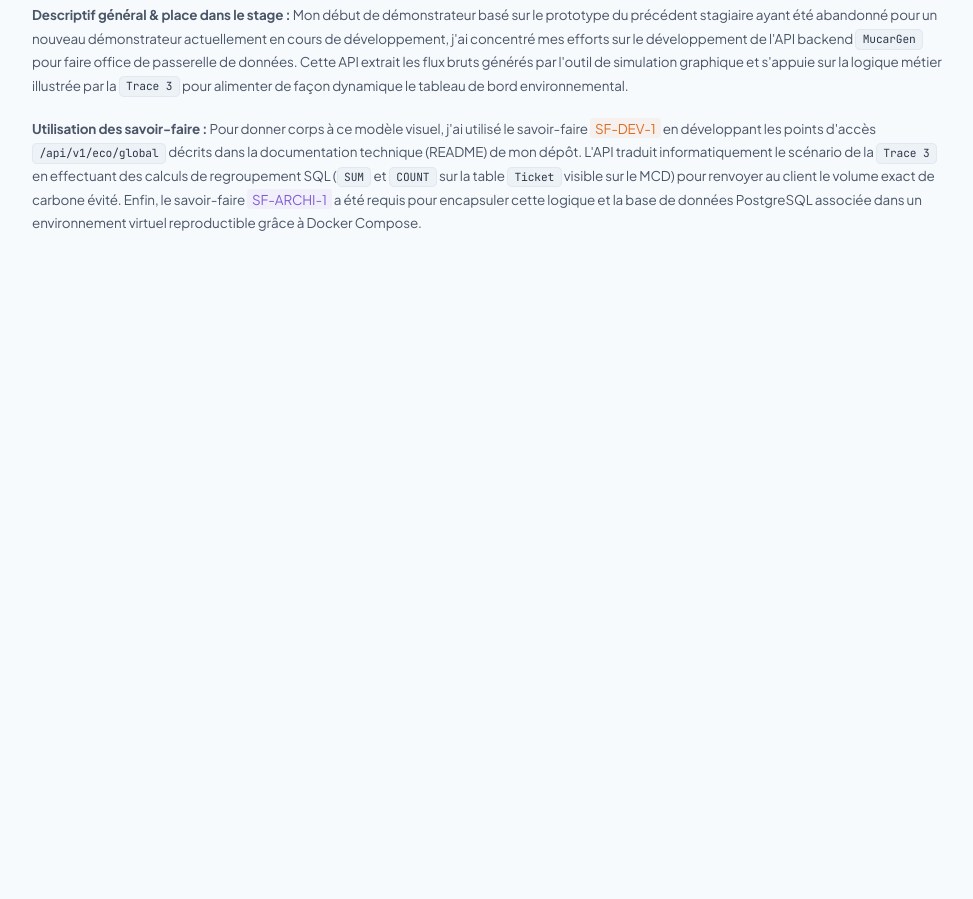
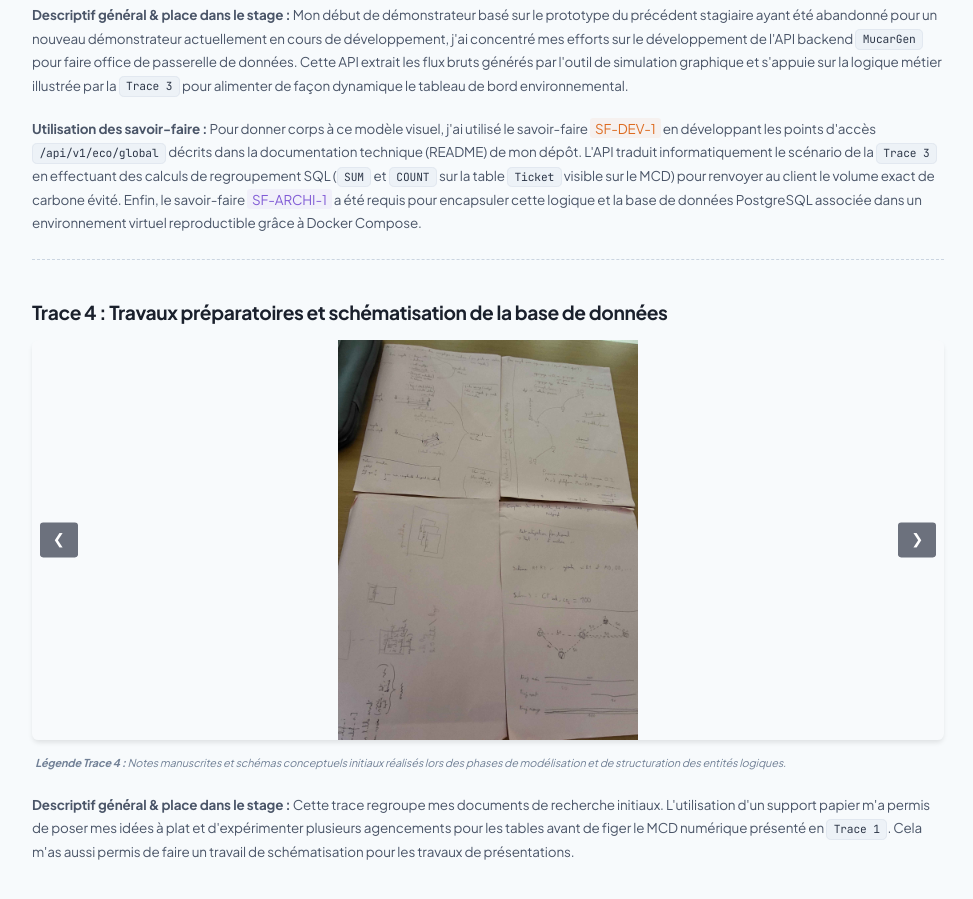
Before and after one commit to aliuluan/portfolio-stage-mucar, a plain HTML site: page technique.html in a window 1280 px wide. Shown: the part 2493-3392 px from the top of the page, without its empty margins (272-1245 px from the left). Before the commit the page ends 2795 px from the top, so only its background shows below. Drawn offline with Linux system fonts and the light colour scheme.

Commit message:
ajout de 2 traces

```diff
--- a/css/style.css
+++ b/css/style.css
@@ -401,6 +401,56 @@ span[style*="color: #3b82f6"] {
     box-shadow: inset 0 2px 4px rgba(0,0,0,0.01);
 }
 
+/* Container du carrousel */
+.carousel-container {
+    position: relative;
+    max-width: 100%;
+    margin: 20px auto;
+    overflow: hidden;
+    border-radius: 8px;
+    box-shadow: 0 4px 6px -1px rgb(0 0 0 / 0.1);
+    background: #f8fafc;
+}
+
+/* Cacher les images par défaut */
+.carousel-slide {
+    display: none;
+    text-align: center;
+}
+
+/* Afficher l'image active */
+.carousel-slide.active {
+    display: block;
+}
+
+.carousel-slide img {
+    max-height: 500px;
+    object-fit: contain;
+    width: 100%;
+}
+
+/* Boutons de navigation (Flèches) */
+.carousel-btn {
+    position: absolute;
+    top: 50%;
+    transform: translateY(-50%);
+    background-color: rgba(15, 23, 42, 0.6);
+    color: white;
+    border: none;
+    padding: 12px 16px;
+    cursor: pointer;
+    font-size: 18px;
+    border-radius: 4px;
+    transition: background-color 0.2s;
+}
+
+.carousel-btn:hover {
+    background-color: rgba(15, 23, 42, 0.9);
+}
+
+.carousel-btn.prev { left: 10px; }
+.carousel-btn.next { right: 10px; }
+
 /* ==========================================================================
    6. BALISAGE CHROMATIQUE DES SAVOIR-FAIRE (TEXTE)
    ========================================================================== */
--- a/js/app.js
+++ b/js/app.js
@@ -23,6 +23,28 @@ function switchSubPage(subPageId) {
     if (window.event && window.event.currentTarget) {
         window.event.currentTarget.classList.add('active');
     }
+}
+
+let currentSlide = 0;
+
+function moveSlide(direction) {
+    const slides = document.querySelectorAll('.carousel-slide');
+    if (slides.length === 0) return;
+
+    // Masquer la diapo actuelle
+    slides[currentSlide].classList.remove('active');
+
+    // Calculer le nouvel index
+    currentSlide += direction;
+
+    if (currentSlide >= slides.length) {
+        currentSlide = 0;
+    } else if (currentSlide < 0) {
+        currentSlide = slides.length - 1;
+    }
+
+    // Afficher la nouvelle diapo
+    slides[currentSlide].classList.add('active');
 }
 
 // ==========================================================================
--- a/technique.html
+++ b/technique.html
@@ -94,6 +94,25 @@ CHECK (heure_debut <= heure_fin);
             <p><b>Descriptif général & place dans le stage :</b> Mon début de démonstrateur basé sur le prototype du précédent stagiaire ayant été abandonné pour un nouveau démonstrateur actuellement en cours de développement, j'ai concentré mes efforts sur le développement de l'API backend <tt>MucarGen</tt> pour faire office de passerelle de données. Cette API extrait les flux bruts générés par l'outil de simulation graphique et s'appuie sur la logique métier illustrée par la <tt>Trace 3</tt> pour alimenter de façon dynamique le tableau de bord environnemental.</p>
 
             <p><b>Utilisation des savoir-faire :</b> Pour donner corps à ce modèle visuel, j'ai utilisé le savoir-faire <span class="sf-dev">SF-DEV-1</span> en développant les points d'accès <tt>/api/v1/eco/global</tt> décrits dans la documentation technique (README) de mon dépôt. L'API traduit informatiquement le scénario de la <tt>Trace 3</tt> en effectuant des calculs de regroupement SQL (<tt>SUM</tt> et <tt>COUNT</tt> sur la table <tt>Ticket</tt> visible sur le MCD) pour renvoyer au client le volume exact de carbone évité. Enfin, le savoir-faire <span class="sf-archi">SF-ARCHI-1</span> a été requis pour encapsuler cette logique et la base de données PostgreSQL associée dans un environnement virtuel reproductible grâce à Docker Compose.</p>
+
+            <hr style="margin: 30px 0; border: 0; border-top: 1px dashed #cbd5e1;">
+
+            <h3>Trace 4 : Travaux préparatoires et schématisation de la base de données</h3>
+
+            <div class="carousel-container">
+                <div class="carousel-slide active">
+                    <img src="images/papier1.jpg" alt="Conception BDD - Feuille 1" class="portfolio-img">
+                </div>
+                <div class="carousel-slide">
+                    <img src="images/papier2.jpg" alt="Conception BDD - Feuille 2" class="portfolio-img">
+                </div>
+
+                <button class="carousel-btn prev" onclick="moveSlide(-1)">&#10094;</button>
+                <button class="carousel-btn next" onclick="moveSlide(1)">&#10095;</button>
+            </div>
+            <span class="trace-caption"><b>Légende Trace 4 :</b> Notes manuscrites et schémas conceptuels initiaux réalisés lors des phases de modélisation et de structuration des entités logiques.</span>
+
+            <p><b>Descriptif général & place dans le stage :</b> Cette trace regroupe mes documents de recherche initiaux. L'utilisation d'un support papier m'a permis de poser mes idées à plat et d'expérimenter plusieurs agencements pour les tables avant de figer le MCD numérique présenté en <tt>Trace 1</tt>. Cela m'as aussi permis de faire un travail de schématisation pour les travaux de présentations. </p>
         </div>
 
         <div id="tech-bilan" class="sub-page">
```
Also changed, not shown: entreprise.html (+11 -0 lines), images/papier1.jpg (added), images/papier2.jpg (added), images/tableau_mucar.jpg (added).
